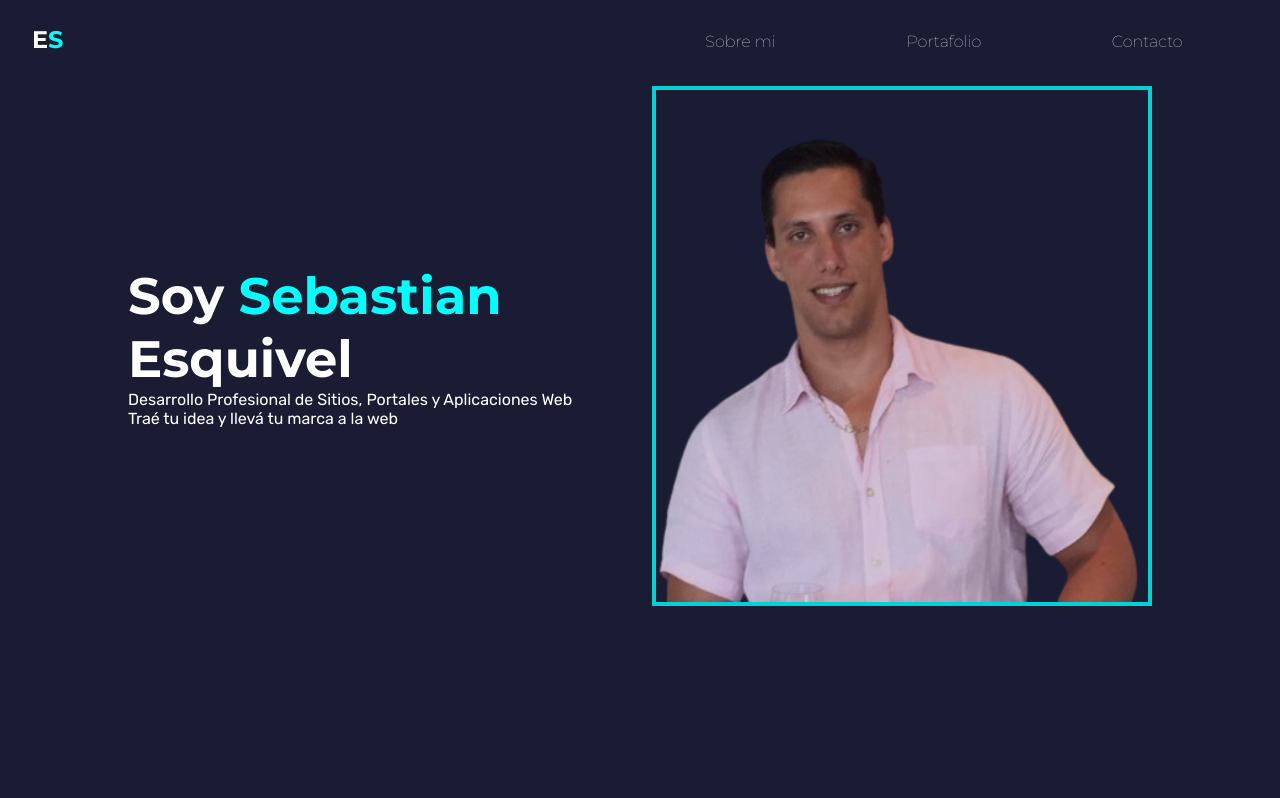
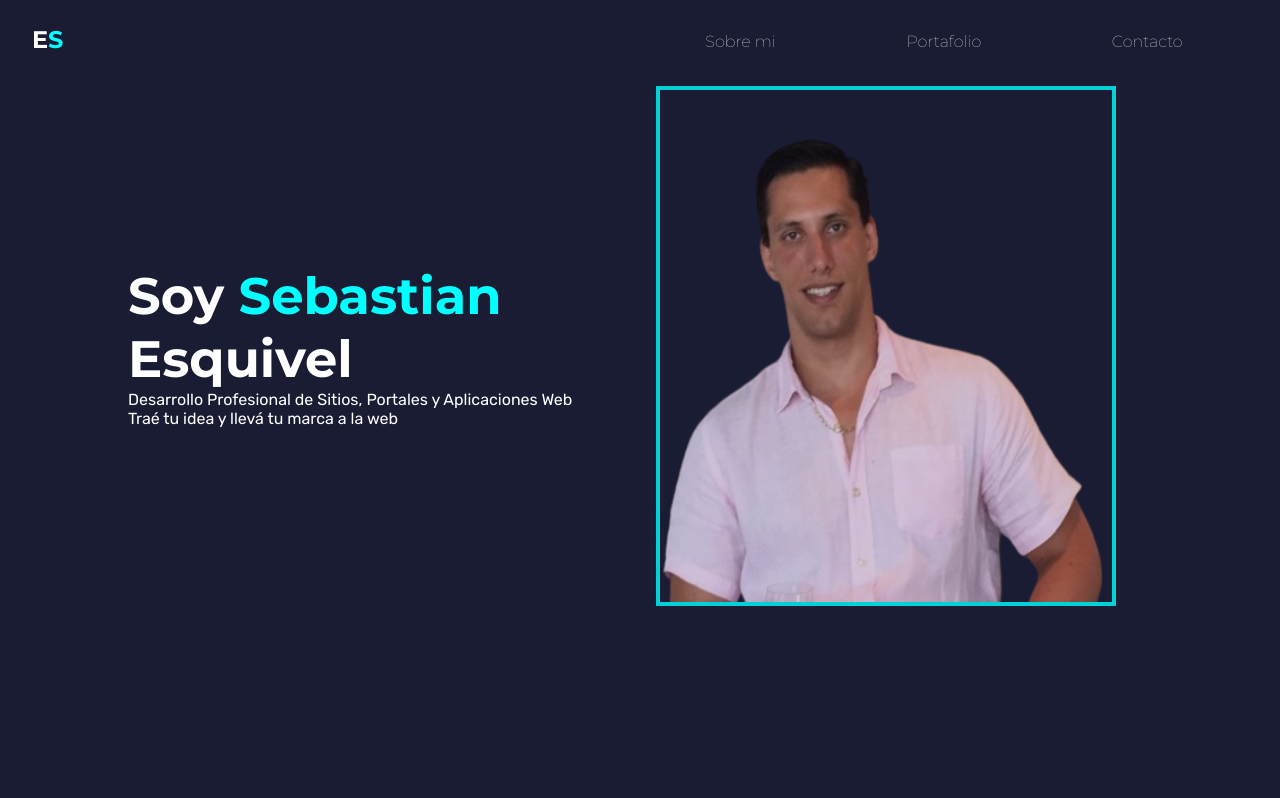
Before and after one commit to EsquivelSebastian/KenakoWeb, a plain HTML site: page index.html in a window 1280 px wide. Shown: the top 798 px of the page. Drawn offline with Linux system fonts and the light colour scheme.

Commit message:
working on responsive navBar photo

```diff
--- a/style.css
+++ b/style.css
@@ -103,9 +103,10 @@ h1 {
   box-shadow: none;
 }
 
+/* hola */
 .main img {
   border: 4px solid aqua;
-  width: 500px;
+  width: 460px;
   height: 520px;
   min-height: 300px;
   opacity: 0.8;
```
